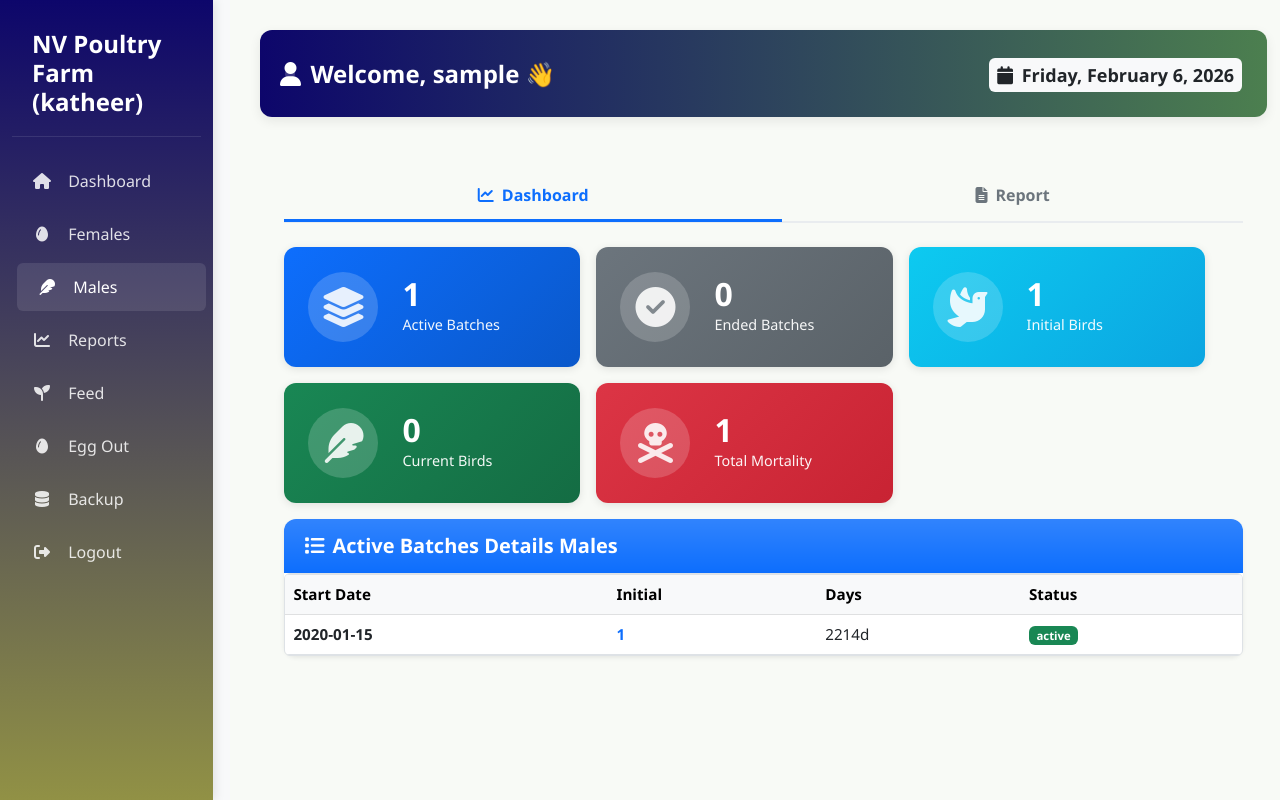
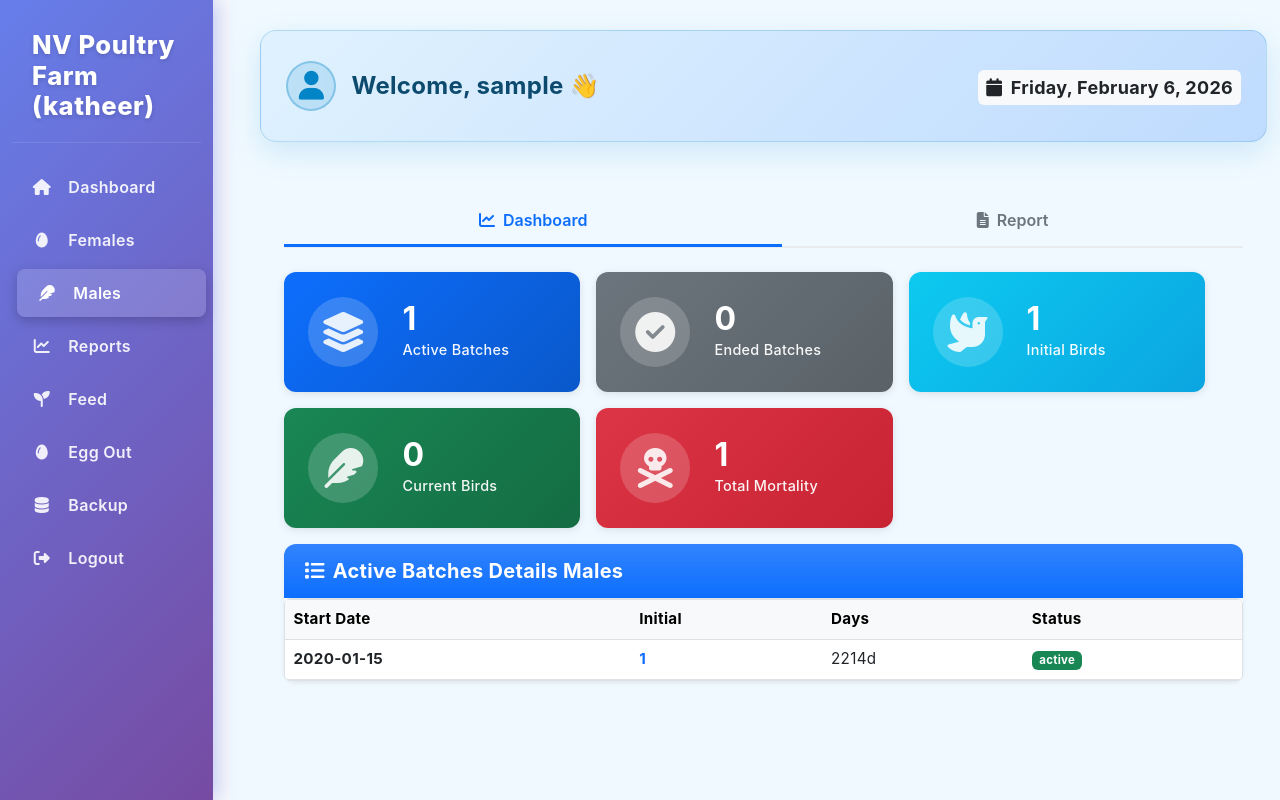
Before and after one commit to nvkatheer/nv-katheer, a Django app: page /males/ in a window 1280 px wide. Run offline with Django 5.2, Linux system fonts and the light colour scheme; a user stored in the database is signed in; tables that the repository leaves empty hold one stand-in row (values such as "Sample post").

Commit message:
sidebar changes

```diff
--- a/NVProject/templates/base.html
+++ b/NVProject/templates/base.html
@@ -9,30 +9,33 @@
     <link rel="stylesheet" href="https://cdnjs.cloudflare.com/ajax/libs/font-awesome/6.4.0/css/all.min.css">
     <style>
         :root {
-            --primary: #0d066b;
-            --primary-dark: #919145;
-            --primary-light: #4C7F4F;
-            --accent: #FF9800;
-            --light-bg: #F8FAF6;
-            --dark-text: #333333;
-            --light-text: #FFFFFF;
+            --primary: #2563eb;
+            --primary-dark: #1e40af;
+            --primary-light: #60a5fa;
+            --accent: #f59e0b;
+            --light-bg: #f0f9ff;
+            --dark-text: #1f2937;
+            --light-text: #ffffff;
             --card-shadow: 0 4px 12px rgba(0,0,0,0.08);
+            --sidebar-bg: linear-gradient(135deg, #667eea 0%, #764ba2 100%);
+            --banner-bg: linear-gradient(135deg, #e0f2fe 0%, #bfdbfe 100%);
         }
 
         body {
-            font-family: 'Segoe UI', Tahoma, Geneva, Verdana, sans-serif;
+            font-family: 'Inter', 'Segoe UI', Tahoma, Geneva, Verdana, sans-serif;
             background-color: var(--light-bg);
             color: var(--dark-text);
+            letter-spacing: 0.3px;
         }
 
         /* Sidebar */
         .sidebar {
             min-height: 100vh;
-            background: linear-gradient(to bottom, var(--primary), var(--primary-dark));
+            background: var(--sidebar-bg);
             color: var(--light-text);
             padding-top: 30px;
             position: fixed;
-            box-shadow: 2px 0 10px rgba(0,0,0,0.1);
+            box-shadow: 4px 0 20px rgba(102, 126, 234, 0.4);
             z-index: 1000;
         }
 
@@ -44,9 +47,11 @@
 
         .sidebar h3 {
             color: var(--light-text);
-            font-weight: 700;
-            font-size: 1.5rem;
+            font-weight: 800;
+            font-size: 1.6rem;
             margin: 0;
+            letter-spacing: 0.5px;
+            text-shadow: 0 2px 4px rgba(0,0,0,0.15);
         }
 
         .sidebar-subtitle {
@@ -65,20 +70,38 @@
         }
 
         .sidebar-nav li a {
-            color: rgba(255,255,255,0.85);
+            color: rgba(255,255,255,0.9);
             display: block;
             padding: 12px 20px;
-            border-radius: 6px;
-            transition: all 0.3s;
+            border-radius: 8px;
+            transition: all 0.25s cubic-bezier(0.4, 0, 0.2, 1);
             text-decoration: none;
-            font-weight: 500;
+            font-weight: 600;
+            position: relative;
+            overflow: hidden;
+        }
+
+        .sidebar-nav li a::before {
+            content: '';
+            position: absolute;
+            top: 0;
+            left: -100%;
+            width: 100%;
+            height: 100%;
+            background-color: rgba(255,255,255,0.15);
+            transition: left 0.25s cubic-bezier(0.4, 0, 0.2, 1);
+            z-index: -1;
+        }
+
+        .sidebar-nav li a:hover::before, .sidebar-nav li a.active::before {
+            left: 0;
         }
 
         .sidebar-nav li a:hover, .sidebar-nav li a.active {
-            background-color: rgba(255,255,255,0.1);
             color: var(--light-text);
             text-decoration: none;
             transform: translateX(5px);
+            box-shadow: 0 4px 12px rgba(0,0,0,0.2);
         }
 
         .sidebar-nav li a i {
@@ -97,17 +120,25 @@
 
         /* Welcome Banner */
         .welcome-banner {
-            background: linear-gradient(90deg, var(--primary), var(--primary-light));
-            box-shadow: var(--card-shadow);
-            border-radius: 12px;
-            padding: 25px;
-            color: white;
+            background: var(--banner-bg);
+            box-shadow: 0 10px 30px rgba(2, 132, 199, 0.15);
+            border-radius: 16px;
+            padding: 30px 25px;
+            color: #0c4a6e;
             font-size: 1.5rem;
-            font-weight: 600;
+            font-weight: 700;
             margin-bottom: 30px;
             display: flex;
             align-items: center;
             justify-content: space-between;
+            transition: all 0.3s cubic-bezier(0.4, 0, 0.2, 1);
+            letter-spacing: 0.3px;
+            border: 1px solid rgba(2, 132, 199, 0.2);
+        }
+
+        .welcome-banner:hover {
+            transform: translateY(-3px);
+            box-shadow: 0 15px 40px rgba(2, 132, 199, 0.25);
         }
 
         .welcome-banner .user-info {
@@ -116,15 +147,25 @@
         }
 
         .welcome-banner .user-avatar {
-            width: 10px;
-            height: 10px;
-            background-color: rgba(255,255,255,0.2);
+            width: 50px;
+            height: 50px;
+            background-color: rgba(2, 132, 199, 0.15);
             border-radius: 50%;
             display: flex;
             align-items: center;
             justify-content: center;
             margin-right: 15px;
-            font-size: 1.5rem;
+            font-size: 1.8rem;
+            border: 2px solid rgba(2, 132, 199, 0.3);
+            backdrop-filter: blur(10px);
+            transition: all 0.3s ease;
+            color: #0284c7;
+        }
+
+        .welcome-banner:hover .user-avatar {
+            background-color: rgba(2, 132, 199, 0.25);
+            transform: scale(1.1);
+            border-color: rgba(2, 132, 199, 0.5);
         }
 
         /* Cards */
--- a/NVProject/templates/login.html
+++ b/NVProject/templates/login.html
@@ -22,7 +22,7 @@
             padding: 20px;
             /* Background image with overlay */
             background: linear-gradient(rgba(0, 0, 0, 0.6), rgba(0, 0, 0, 0.6)),
-                url('https://i.pinimg.com/1200x/04/27/d5/0427d532f8e43c3895ff15831d8da47a.jpg') no-repeat center center fixed;
+                url('https://plus.unsplash.com/premium_photo-1661849234322-cf07f415f64f?q=80&w=1151&auto=format&fit=crop&ixlib=rb-4.1.0&ixid=M3wxMjA3fDB8MHxwaG90by1wYWdlfHx8fGVufDB8fHx8fA%3D%3D') no-repeat center center fixed;
             background-size: cover;
         }
 
```
Also changed, not shown: NVProject/NVProject/settings.py (+14 -14 lines).
